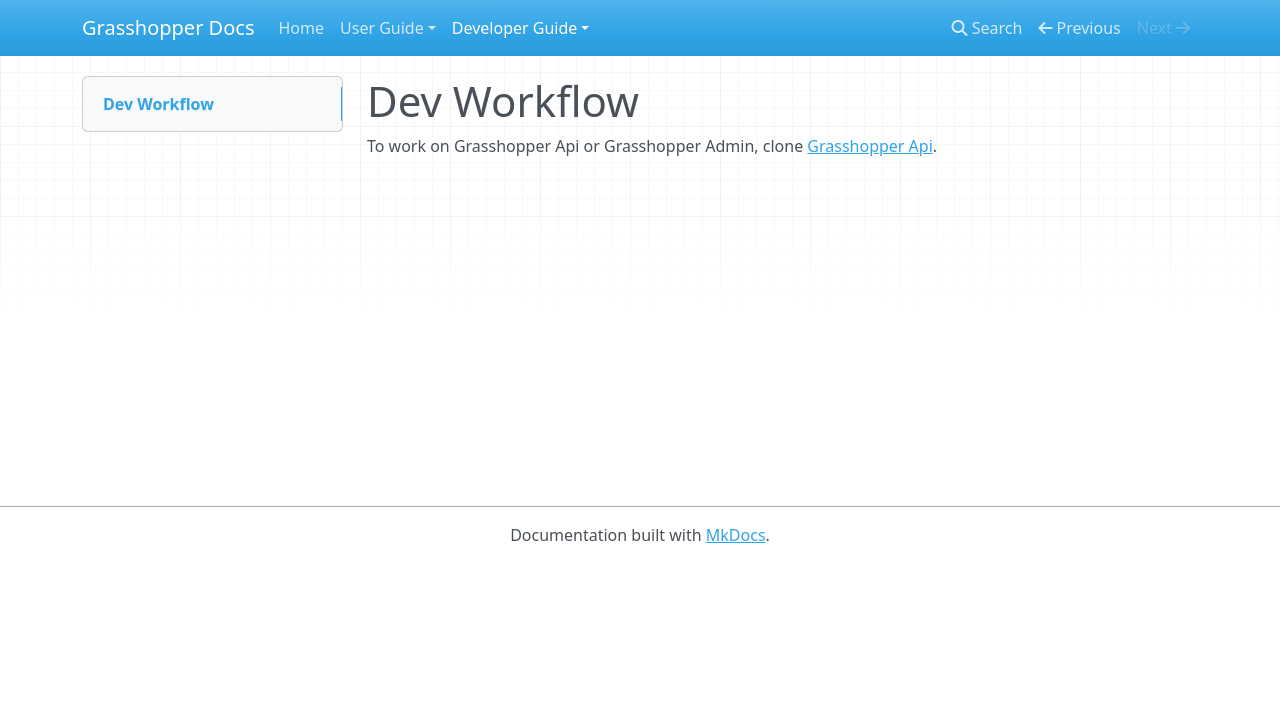
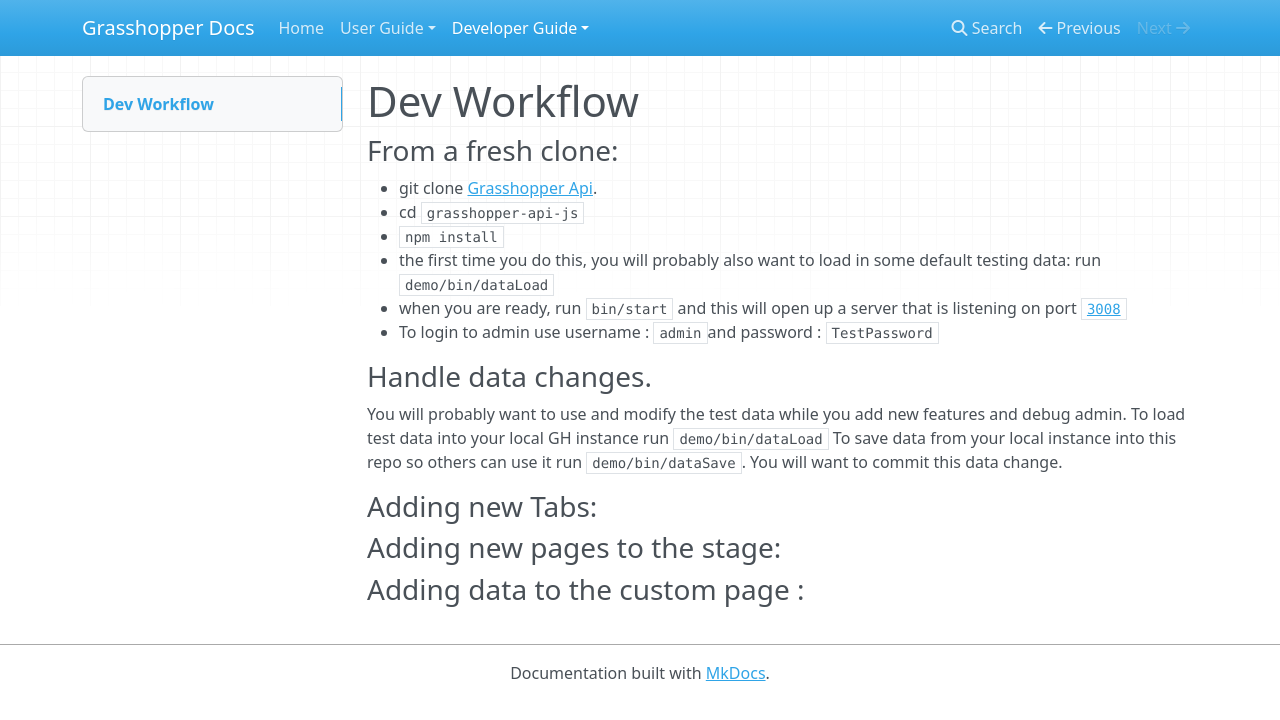
Before and after one commit to grasshopper-cms/grasshopper-api-js, an MkDocs documentation site: the page built from docs/developer-guide/dev-workflow.md, in a window 1280 px wide. Shown: the top 720 px of the page. Built offline with MkDocs 1.6.1, drawn with Linux system fonts in a browser that asks for light colours; nearby versions of some CDN libraries; old or Windows-style settings are respelled for this version of MkDocs.

Commit message:
Updating dev workflow docs.

```diff
--- a/docs/developer-guide/dev-workflow.md
+++ b/docs/developer-guide/dev-workflow.md
@@ -1,3 +1,20 @@
 # Dev Workflow
 
-To work on Grasshopper Api or Grasshopper Admin, clone [Grasshopper Api](https://github.com/Solid-Interactive/grasshopper-api-js).
+### From a fresh clone:
+* git clone [Grasshopper Api](https://github.com/Solid-Interactive/grasshopper-api-js).
+* cd `grasshopper-api-js`
+* `npm install`
+* the first time you do this, you will probably also want to load in some default testing data: run `demo/bin/dataLoad`
+* when you are ready, run `bin/start` and this will open up a server that is listening on port [`3008`](http://localhost:3008/admin/login)
+* To login to admin use username : `admin`and password : `TestPassword`
+
+### Handle data changes.
+You will probably want to use and modify the test data while you add new features and debug admin.
+To load test data into your local GH instance run `demo/bin/dataLoad`
+To save data from your local instance into this repo so others can use it run `demo/bin/dataSave`. You will want to commit this data change.
+
+### Adding new Tabs:
+
+### Adding new pages to the stage:
+
+### Adding data to the custom page :
```
